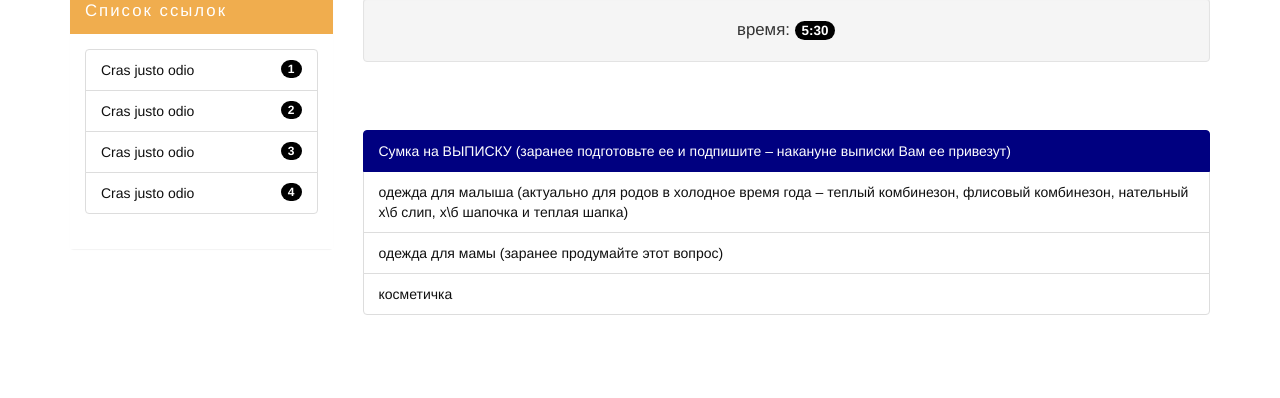
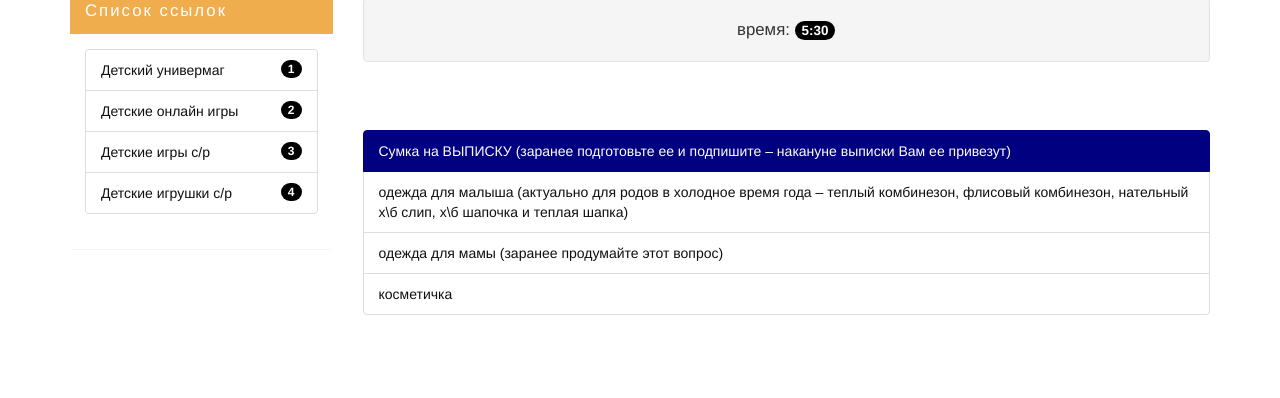
Before and after one commit to Dmytro1605/karapuz2, a website: page vdn.html in a window 1280 px wide. Shown: the part 766-1164 px from the top of the page. Drawn offline with nearby package versions, Linux system fonts and the light colour scheme.

Commit message:
Update vdn.html

```diff
--- a/vdn.html
+++ b/vdn.html
@@ -158,19 +158,19 @@
                             <ul class="list-group">
                                 <li class="list-group-item list-group-warning">
                                     <span class="badge">1</span>
-                                    <a href="#">Cras justo odio</a>
+                                    <a href="https://smyk.ua/ru/%D0%BE-%D1%81%D0%BC%D0%B8%D0%BA/">Детский универмаг</a>
                                 </li>
                                 <li class="list-group-item list-group-warning">
                                     <span class="badge">2</span>
-                                    <a href="#">Cras justo odio</a>
+                                    <a href="https://vseigru.net/detskie-igry.html">Детские онлайн игры</a>
                                 </li>
                                 <li class="list-group-item list-group-warning">
                                     <span class="badge">3</span>
-                                    <a href="#">Cras justo odio</a>
+                                    <a href="https://creativebaby.ru/games/">Детские игры с/р</a>
                                 </li>
                                 <li class="list-group-item list-group-warning">
                                     <span class="badge">4</span>
-                                    <a href="#">Cras justo odio</a>
+                                    <a href="https://grow-clever.com/2015/08/17-razvivayushhih-igrushek/">Детские игрушки с/р</a>
                                 </li>
                             </ul>
                         </div>
```
